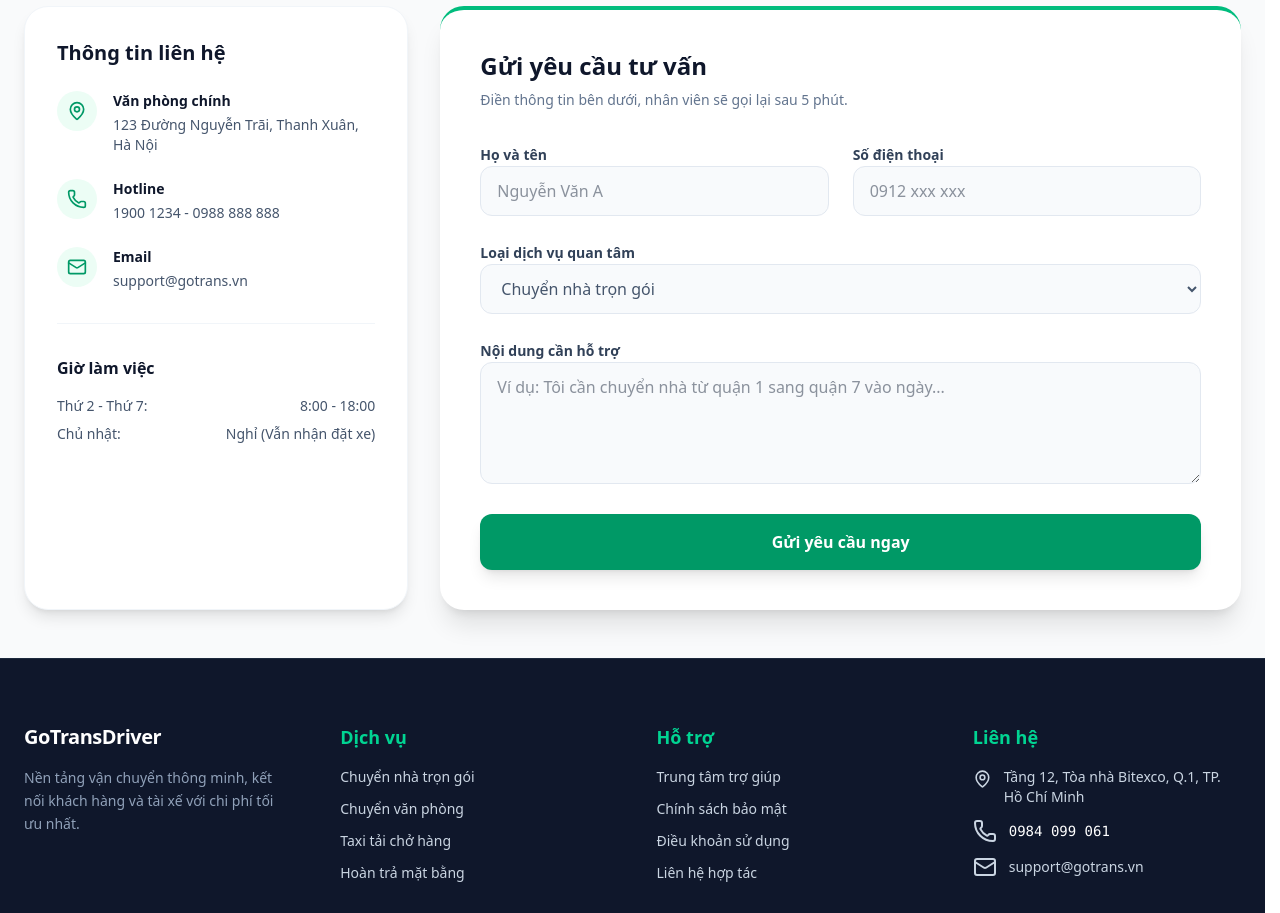
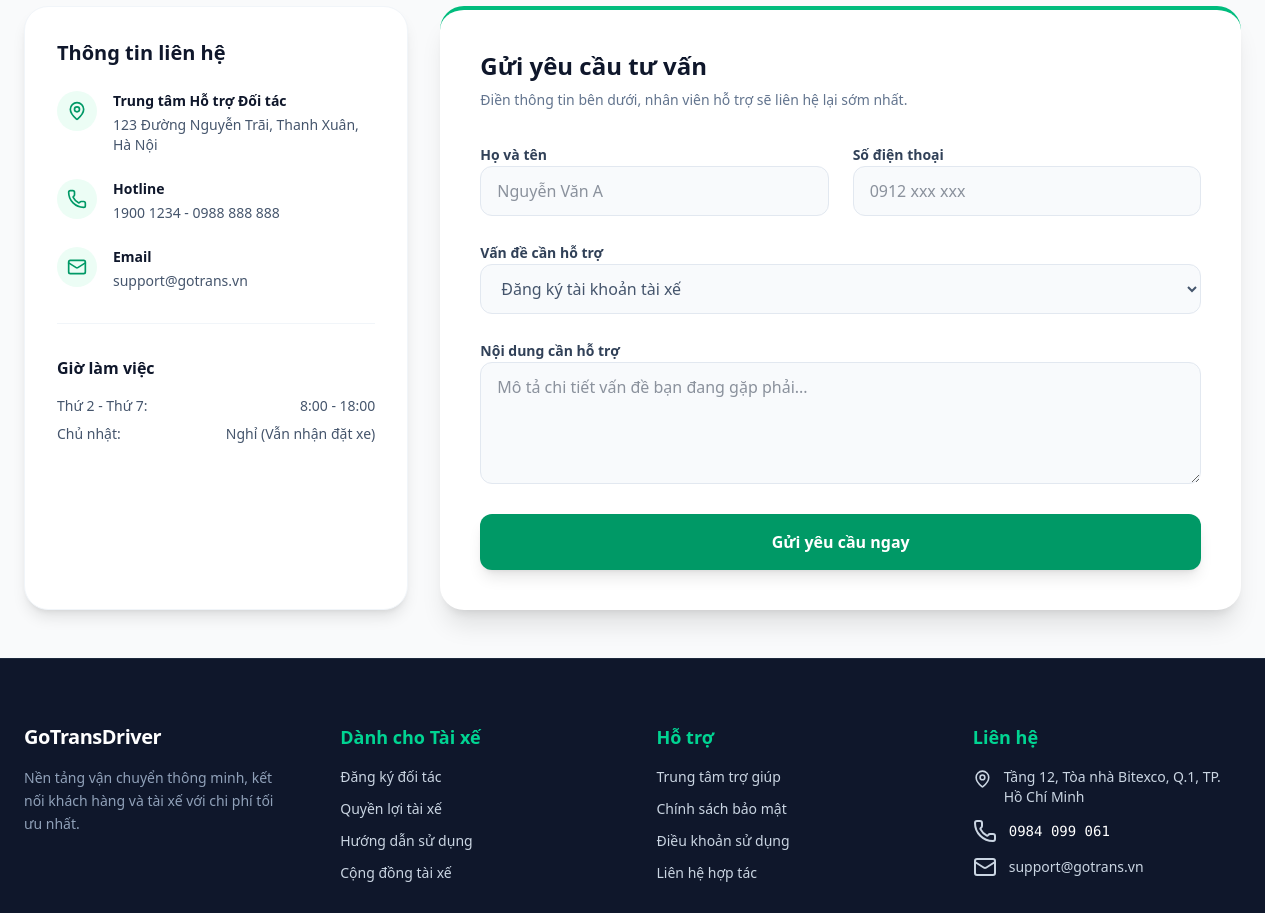
Before and after one commit to dukeWst/GoTrans-Driver, a Vue app: page /contact in a window 1280 px wide. Shown: the part 279-1192 px from the top of the page. Built offline with nearby package versions, Linux system fonts and the light colour scheme.

Commit message:
Update permissions: driver roles

```diff
--- a/src/auth/AuthLogin.vue
+++ b/src/auth/AuthLogin.vue
@@ -70,12 +70,20 @@ const login = async () => {
     }
 
     // 2. Gọi API Login
-    const { error: loginError } = await supabase.auth.signInWithPassword({
+    const { data, error: loginError } = await supabase.auth.signInWithPassword({
       email: email.value,
       password: password.value,
     })
 
     if (loginError) throw loginError
+
+    // 3. Kiểm tra Role ngay lập tức
+    const role = data.user.user_metadata.role
+    if (role !== 'driver') {
+      await supabase.auth.signOut()
+      // Ném lỗi giả giống như sai mật khẩu
+      throw new Error('Invalid login credentials')
+    }
 
     router.push('/dashboard')
   } catch (err: any) {
--- a/src/auth/AuthSignUp.vue
+++ b/src/auth/AuthSignUp.vue
@@ -68,7 +68,7 @@ const handleRegister = async () => {
     const { error: apiError } = await supabase.auth.signUp({
       email: email.value,
       password: password.value,
-      options: { data: { full_name: fullName.value } },
+      options: { data: { full_name: fullName.value, role: 'driver' } },
     })
 
     if (apiError) throw apiError
--- a/src/components/Services.vue
+++ /dev/null
@@ -1,11 +0,0 @@
-<template>
-  <section id="services" class="bg-white rounded-lg shadow p-6">
-    <h3 class="font-semibold">Dịch vụ của GoTransDriver</h3>
-    <ul class="mt-4 space-y-3 text-sm text-slate-600">
-      <li>• Chuyển nhà trọn gói</li>
-      <li>• Chuyển văn phòng</li>
-      <li>• Dịch vụ đóng gói & tháo lắp</li>
-      <li>• Lưu kho tạm thời</li>
-    </ul>
-  </section>
-</template>
--- a/src/components/TheFooter.vue
+++ b/src/components/TheFooter.vue
@@ -12,12 +12,12 @@
         </div>
 
         <div>
-          <h3 class="font-bold text-lg mb-4 text-emerald-400">Dịch vụ</h3>
+          <h3 class="font-bold text-lg mb-4 text-emerald-400">Dành cho Tài xế</h3>
           <ul class="space-y-3 text-sm text-slate-300">
-            <li><a href="#" class="hover:text-white transition">Chuyển nhà trọn gói</a></li>
-            <li><a href="#" class="hover:text-white transition">Chuyển văn phòng</a></li>
-            <li><a href="#" class="hover:text-white transition">Taxi tải chở hàng</a></li>
-            <li><a href="#" class="hover:text-white transition">Hoàn trả mặt bằng</a></li>
+            <li><a href="#" class="hover:text-white transition">Đăng ký đối tác</a></li>
+            <li><a href="#" class="hover:text-white transition">Quyền lợi tài xế</a></li>
+            <li><a href="#" class="hover:text-white transition">Hướng dẫn sử dụng</a></li>
+            <li><a href="#" class="hover:text-white transition">Cộng đồng tài xế</a></li>
           </ul>
         </div>
 
--- a/src/components/TheNavbar.vue
+++ b/src/components/TheNavbar.vue
@@ -22,7 +22,7 @@
           Trang chủ
         </RouterLink>
 
-        <div class="relative group" ref="dropdownRef">
+        <div v-if="session" class="relative group" ref="dropdownRef">
           <button
             @click="toggleModal"
             class="flex items-center gap-1 hover:text-emerald-600 transition-colors py-2"
--- a/src/contact/ContactPage.vue
+++ b/src/contact/ContactPage.vue
@@ -8,7 +8,7 @@
           class="absolute top-0 left-0 w-full h-full bg-gradient-to-r from-emerald-900 to-slate-900 opacity-90"
         ></div>
         <div class="relative z-10 container mx-auto px-6">
-          <h1 class="text-4xl font-bold text-white mb-2">Liên hệ với chúng tôi</h1>
+          <h1 class="text-4xl font-bold text-white mb-2">Hỗ trợ Đối tác Tài xế</h1>
           <p class="text-slate-300">Chúng tôi luôn sẵn sàng lắng nghe bạn 24/7</p>
         </div>
       </section>
@@ -27,7 +27,7 @@
                     <MapPin class="w-5 h-5" />
                   </div>
                   <div>
-                    <p class="font-bold text-slate-900 text-sm">Văn phòng chính</p>
+                    <p class="font-bold text-slate-900 text-sm">Trung tâm Hỗ trợ Đối tác</p>
                     <p class="text-slate-600 text-sm mt-1">
                       123 Đường Nguyễn Trãi, Thanh Xuân, Hà Nội
                     </p>
@@ -77,7 +77,7 @@
             <div class="bg-white p-8 lg:p-10 rounded-3xl shadow-xl border-t-4 border-emerald-500">
               <h3 class="text-2xl font-bold text-slate-900 mb-2">Gửi yêu cầu tư vấn</h3>
               <p class="text-slate-500 mb-8 text-sm">
-                Điền thông tin bên dưới, nhân viên sẽ gọi lại sau 5 phút.
+                Điền thông tin bên dưới, nhân viên hỗ trợ sẽ liên hệ lại sớm nhất.
               </p>
 
               <form @submit.prevent="submitForm" class="space-y-6">
@@ -101,13 +101,14 @@
                 </div>
 
                 <div class="space-y-2">
-                  <label class="text-sm font-semibold text-slate-700">Loại dịch vụ quan tâm</label>
+                  <label class="text-sm font-semibold text-slate-700">Vấn đề cần hỗ trợ</label>
                   <select
                     class="w-full px-4 py-3 rounded-xl border border-slate-200 focus:border-emerald-500 focus:ring-2 focus:ring-emerald-200 outline-none transition bg-slate-50 focus:bg-white text-slate-600"
                   >
-                    <option>Chuyển nhà trọn gói</option>
-                    <option>Chuyển văn phòng</option>
-                    <option>Thuê xe tải</option>
+                    <option>Đăng ký tài khoản tài xế</option>
+                    <option>Hỗ trợ kỹ thuật ứng dụng</option>
+                    <option>Vấn đề ví / thanh toán</option>
+                    <option>Báo cáo sự cố chuyến đi</option>
                     <option>Khác</option>
                   </select>
                 </div>
@@ -117,7 +118,7 @@
                   <textarea
                     rows="4"
                     class="w-full px-4 py-3 rounded-xl border border-slate-200 focus:border-emerald-500 focus:ring-2 focus:ring-emerald-200 outline-none transition bg-slate-50 focus:bg-white"
-                    placeholder="Ví dụ: Tôi cần chuyển nhà từ quận 1 sang quận 7 vào ngày..."
+                    placeholder="Mô tả chi tiết vấn đề bạn đang gặp phải..."
                   ></textarea>
                 </div>
 
--- a/src/router/index.ts
+++ b/src/router/index.ts
@@ -108,16 +108,33 @@ router.beforeEach(async (to, _from, next) => {
     data: { session },
   } = await supabase.auth.getSession()
 
-  // 1. Nếu route yêu cầu đăng nhập mà chưa có session -> Chuyển về login
-  if (to.matched.some((record) => record.meta.requiresAuth) && !session) {
-    next('/login')
-    return
+  const role = session?.user?.user_metadata?.role
+
+  // 1. Nếu route yêu cầu đăng nhập
+  if (to.matched.some((record) => record.meta.requiresAuth)) {
+    if (!session) {
+      next('/login')
+      return
+    }
+
+    // Kiểm tra role: Nếu không phải driver -> Chặn
+    if (role !== 'driver') {
+      await supabase.auth.signOut()
+      next('/login')
+      return
+    }
   }
 
-  // 2. Nếu route dành cho khách (guestOnly) mà đã có session -> Chuyển vào dashboard
+  // 2. Nếu route dành cho khách (guestOnly) mà đã có session
   if (to.matched.some((record) => record.meta.guestOnly) && session) {
-    next('/dashboard')
-    return
+    // Chỉ chuyển vào dashboard nếu đúng role driver
+    if (role === 'driver') {
+      next('/dashboard')
+      return
+    } else {
+      // Role sai -> Logout
+      await supabase.auth.signOut()
+    }
   }
 
   next()
```
Also changed, not shown: 1 other file (tests, documents, lock files or other folders).
